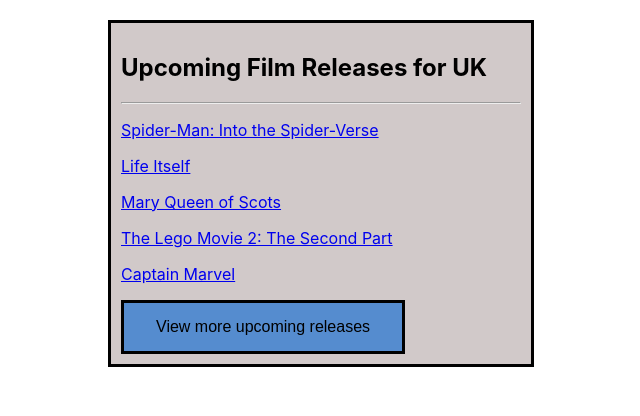
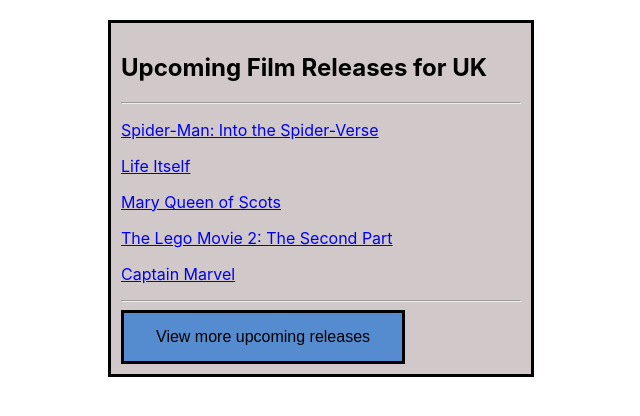
Before and after one commit to sshingler/React_FilmReleases, a React (Create React App) app: page / in a window 1280 px wide. Shown: the top 416 px of the page, without its empty margins (319-959 px from the left). Built offline with nearby package versions, Linux system fonts and the light colour scheme.

Commit message:
7 - minor styling

```diff
--- a/src/App.css
+++ b/src/App.css
@@ -12,7 +12,5 @@
   color: black;
   padding: 15px 32px;
   text-align: center;
-  text-decoration: none;
-  display: inline-block;
   font-size: 16px;
 }
--- a/src/containers/FilmBox.js
+++ b/src/containers/FilmBox.js
@@ -39,7 +39,7 @@
             <h2>Upcoming Film Releases for UK</h2>
             <hr></hr>
             <FilmList films={films}/>
-
+            <hr></hr>
             <div>
                 <a href="https://www.imdb.com/calendar/?region=gb" target="_blank"><button>View more upcoming releases</button></a>
             </div>
```
